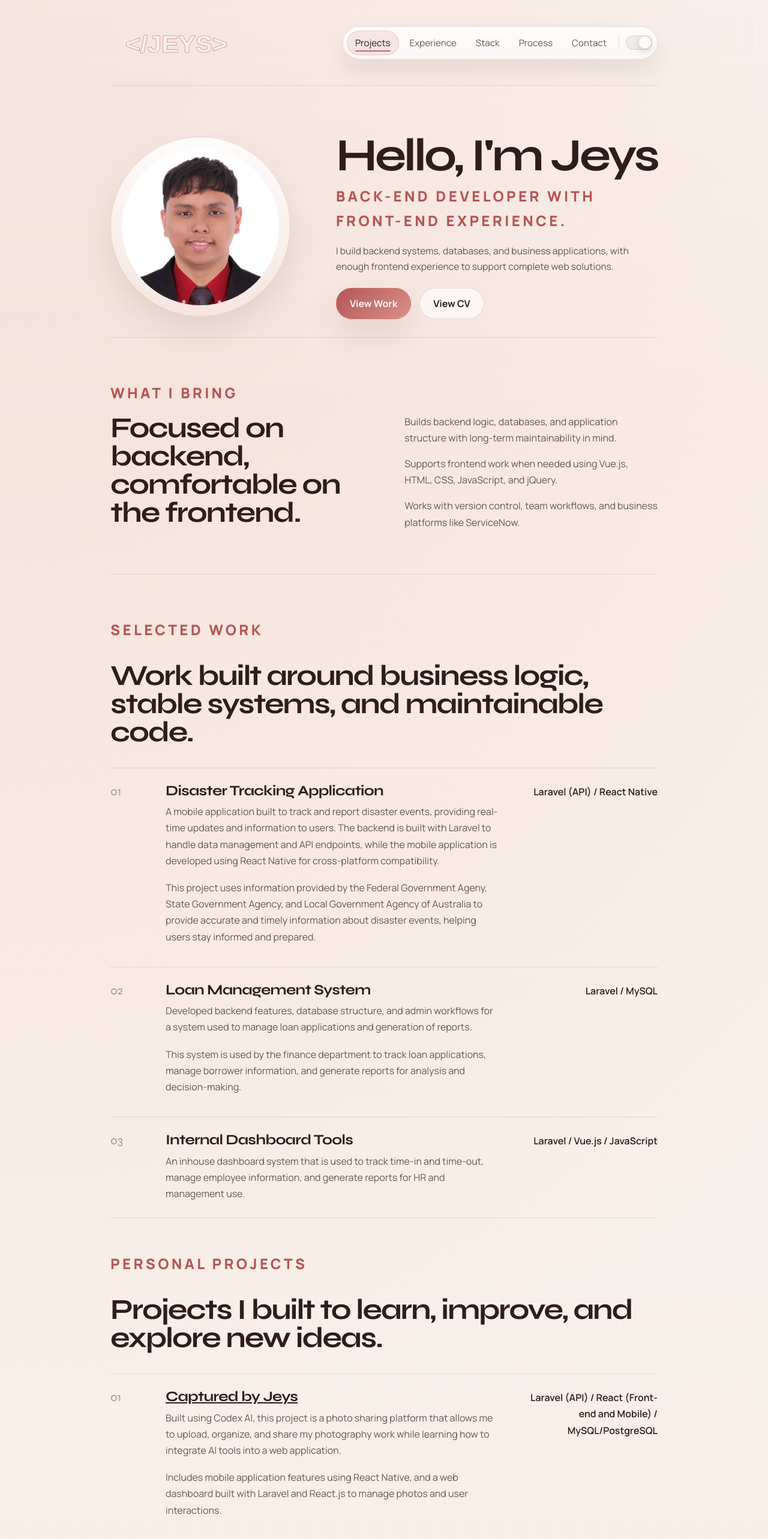
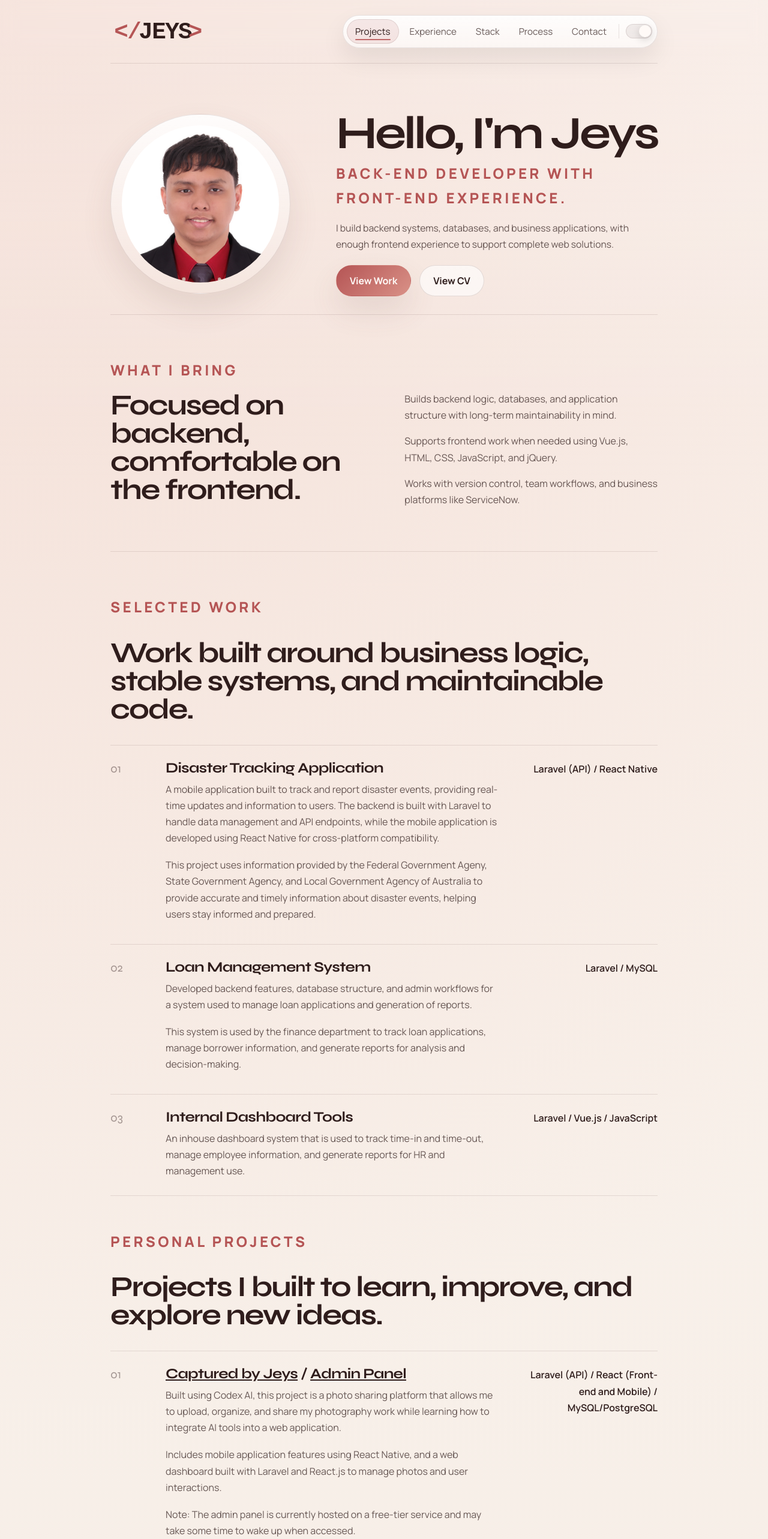
Before and after one commit to JLMandap034/developed-by-jeys, a React (Vite) app: page / in a window 1280 px wide. Shown: the top 2566 px of the page at 60% size. Built offline with nearby package versions, Linux system fonts and the light colour scheme.

Commit message:
Fix logo, added admin panel, fix nav

```diff
--- a/public/data/portfolio.json
+++ b/public/data/portfolio.json
@@ -5,6 +5,7 @@
   },
   "brand": {
     "logo": "/favicon.svg",
+    "logoLight": "/favicon-light.svg",
     "logoAlt": "JEYS logo"
   },
   "navigation": [
@@ -72,9 +73,11 @@
       {
         "title": "Captured by Jeys",
         "url": "https://captured-by-jeys.vercel.app",
+        "admin": "https://captured-by-jeys-backend.onrender.com/admin",
         "description": [
           "Built using Codex AI, this project is a photo sharing platform that allows me to upload, organize, and share my photography work while learning how to integrate AI tools into a web application.",
-          "Includes mobile application features using React Native, and a web dashboard built with Laravel and React.js to manage photos and user interactions."
+          "Includes mobile application features using React Native, and a web dashboard built with Laravel and React.js to manage photos and user interactions.",
+          "Note: The admin panel is currently hosted on a free-tier service and may take some time to wake up when accessed."
         ],
         "stack": ["Laravel (API)", "React (Front-end and Mobile)", "MySQL/PostgreSQL"]
       },
--- a/src/App.jsx
+++ b/src/App.jsx
@@ -46,6 +46,14 @@ function PortfolioItem({ index, item }) {
             </a>
           ) : (
             item.title
+          )}
+          {item.admin ? " / " : ""}
+          {item.admin ? (
+            <a href={item.admin} target="_blank" rel="noopener noreferrer">
+              <u>Admin Panel</u>
+            </a>
+          ) : (
+            ""
           )}
         </h3>
         {item.description.map((paragraph) => (
@@ -300,13 +308,17 @@ export default function App() {
     return <LoadingState />;
   }
 
+  const brandLogo = theme === "light"
+    ? portfolio.brand.logoLight ?? portfolio.brand.logo
+    : portfolio.brand.logo;
+
   return (
     <>
       <Analytics />
       <header className="site-header">
         <div className="site-header-inner">
           <a className="brand" href="#top">
-            <img className="brand-logo" src={portfolio.brand.logo} alt={portfolio.brand.logoAlt} />
+            <img className="brand-logo" src={brandLogo} alt={portfolio.brand.logoAlt} />
           </a>
           <div className="header-controls">
             <nav className="site-nav" aria-label="Primary">
```
Also changed, not shown: public/browser-logo.svg, public/favicon-light.svg (added), 6 other files (tests, documents, lock files or other folders).
